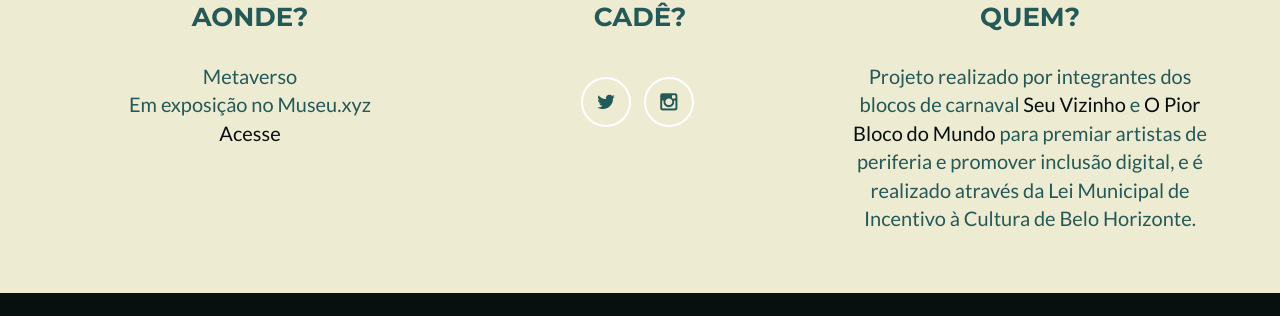
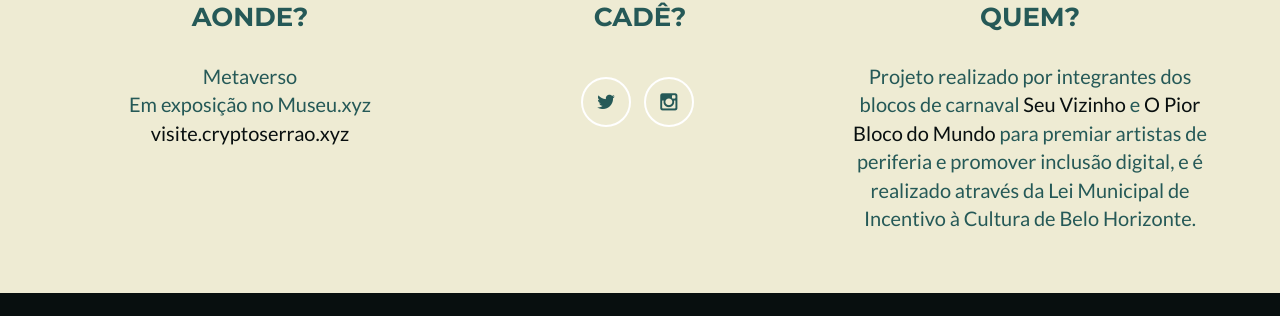
Before and after one commit to Crypto-Serrao/cryptoserrao.xyz, a Jekyll site: the page built from _posts/2022-08-07-admoon-espirito-livre.markdown, in a window 1280 px wide and 900 px high, scrolled down 8000 px. Shown: the part 366-682 px from the top of the window. Built offline with Jekyll 4.4.1, drawn with Linux system fonts in a browser that asks for light colours.

```diff
--- a/_config.yml
+++ b/_config.yml
@@ -50,7 +50,7 @@
 address:
   - line: Metaverso
   - line: Em exposição no Museu.xyz
-  - line: <a href="https://cryptoserrao.xyz/visite" target="_blank">Acesse</a>
+  - line: <a href="https://visite.cryptoserrao.xyz" target="_blank">visite.cryptoserrao.xyz</a>
 
 # Credits content
 credits: 'Projeto realizado por integrantes dos blocos de carnaval <a href="https://www.instagram.com/seuvizinho_/" target="_blank">Seu Vizinho</a> e <a href="https://www.instagram.com/opiorinstadomundo/" target="_blank">O Pior Bloco do Mundo</a> para premiar artistas de periferia e promover inclusão digital, e é realizado através da Lei Municipal de Incentivo à Cultura de Belo Horizonte.'
```
Also changed, not shown: img/cryptoserrao.png.
